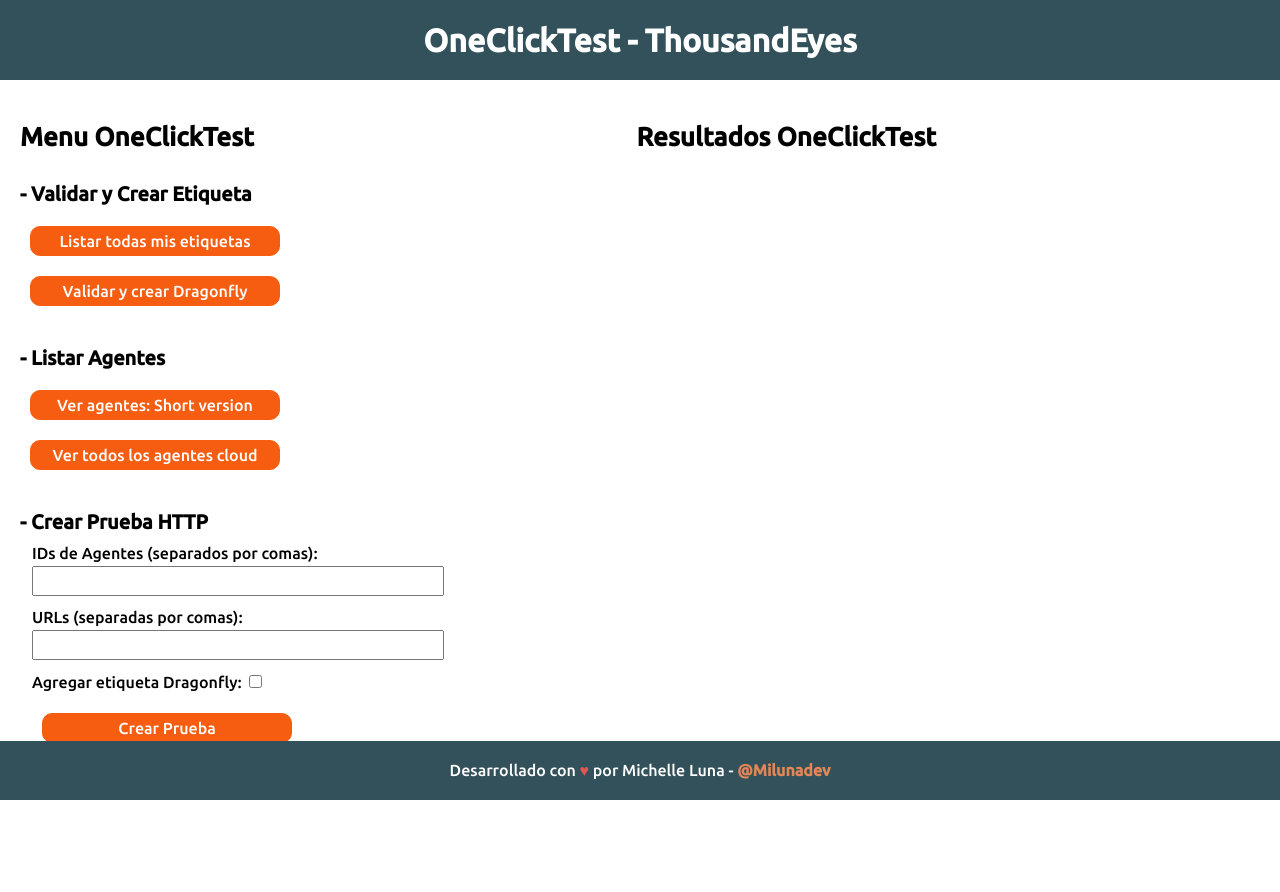
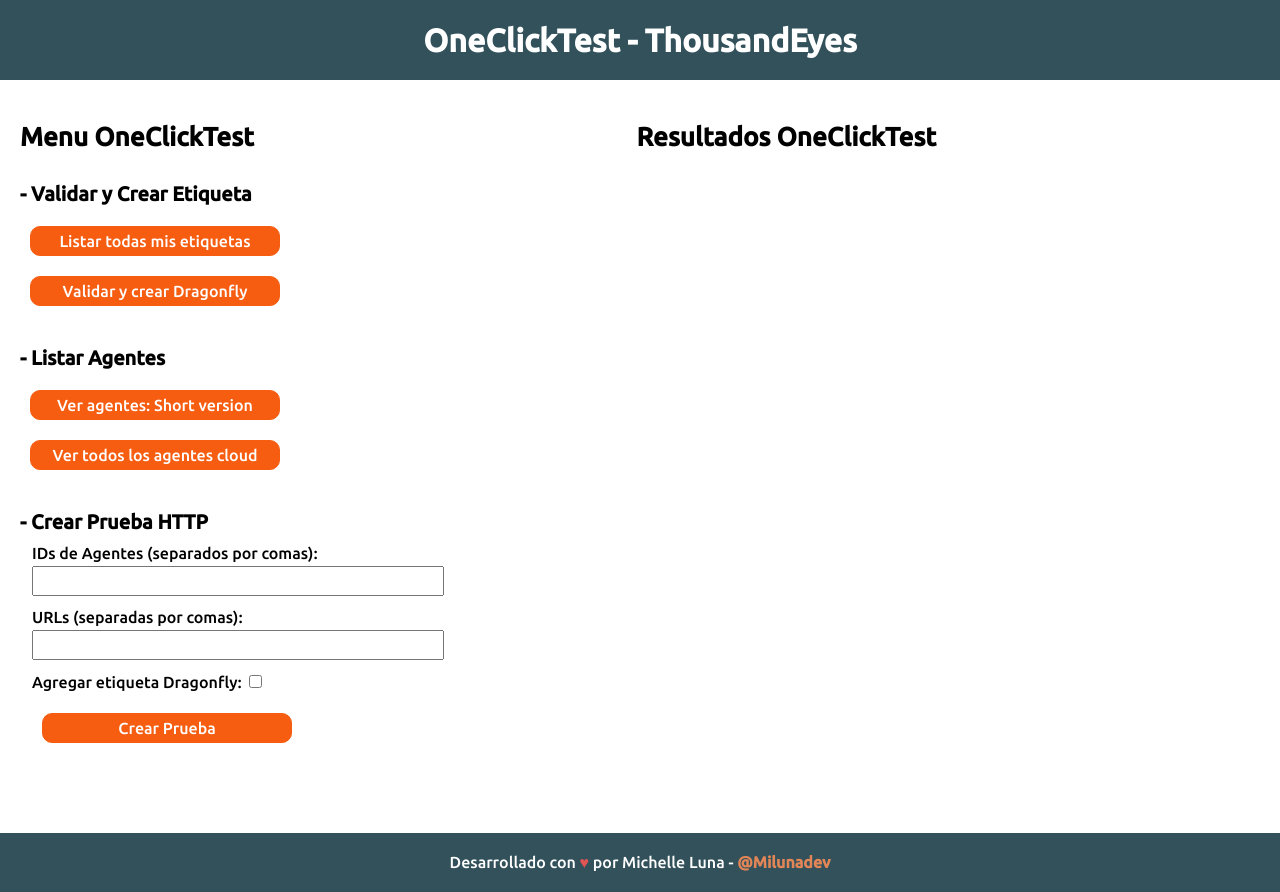
Before and after one commit to milunadev/TE-DragonFly, a Flask app: page / in a window 1280 px wide. Before the commit the page ends 800 px from the top, so only its background shows below. Run offline with Flask 3, Linux system fonts and the light colour scheme.

Commit message:
Pruebas desde MAC, modificado el bash

```diff
--- a/app/static/style.css
+++ b/app/static/style.css
@@ -10,7 +10,7 @@ html{
 }
 
 body{
-    overflow-y: hidden;
+    overflow-y: auto;
     font-family: 'Ubuntu', sans-serif;
     font-weight: 400;
     margin: 0px;
@@ -50,16 +50,24 @@ h2 {
     flex-direction: row;
     gap: 100px;
     margin-top: 80px;
-
+    height: 100%;
 
 }
 
 .main-container section{
-    height: 80%;
+    height: 100%;
+    margin-bottom:60px;
 
 }
 
+.resultados-container{
+    height: 100%;
+}
 
+
+.resultados-container section{
+    height: 90%;
+}
 
 .enterprise_table{
 
@@ -138,8 +146,7 @@ th, td {
     background-color: var(--main-blue-color);
     color: white;
     text-align: center;
-    position: absolute;
-    bottom: 0;
+    margin-bottom: 0px;
     width: 100%;
 
 }
--- a/app/templates/index.html
+++ b/app/templates/index.html
@@ -64,7 +64,7 @@
             </div>
         </section>
 
-        <section >
+        <section class="resultados-container" >
             <h1>Resultados OneClickTest</h1>
 
 
--- a/run.py
+++ b/run.py
@@ -12,8 +12,8 @@ load_dotenv()
 guardar_agentes_cloud()
 
 def abrir_navegador():
-    webbrowser.open_new('http://localhost:5000/')
+    webbrowser.open_new('http://localhost:4999/')
 
 if __name__ == '__main__':
     Timer(1.5, abrir_navegador).start()  # Espera 1.5 segundos para abrir el navegador
-    app.run(debug=True)
+    app.run(debug=True, port=4999)
```
Also changed, not shown: agentes_cloud.json, 1 other file.
